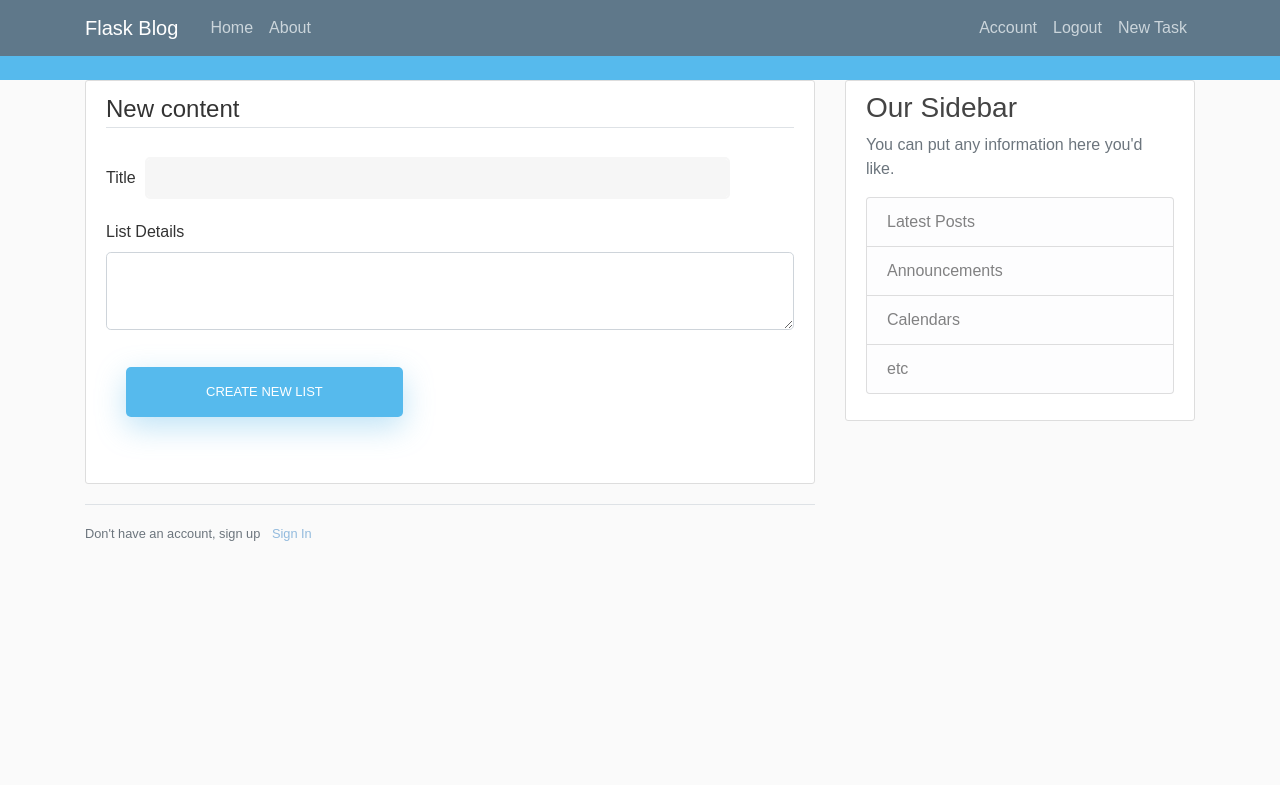
After one commit to Shahbaz-mahmood123/FlaskToDoApp, a Flask app: page /list/new in a window 1280 px wide. The commit adds this page. Shown: the top 785 px of the page. Run offline with Flask 2, Linux system fonts and the light colour scheme; a user stored in the database is signed in; some libraries are stand-ins or nearby versions.

Commit message:
Create list functionality added

```diff
--- a/flasktodo/forms.py
+++ b/flasktodo/forms.py
@@ -1,7 +1,7 @@
 from flask_wtf import FlaskForm
 from flask_wtf.file import  FileField, FileAllowed
 from flask_login import current_user
-from wtforms import StringField, PasswordField, SubmitField, BooleanField
+from wtforms import StringField, PasswordField, SubmitField, BooleanField, TextAreaField
 from wtforms.validators import Length, DataRequired, Email, EqualTo, ValidationError
 from flasktodo.models import User
 
@@ -61,3 +61,8 @@ class AccountUpdate(FlaskForm):
     #firstname= StringField ('First Name', validators=[DataRequired()])
 
     #surname = StringField('Surname', validators=[DataRequired])
+
+class ListForm(FlaskForm):
+    title = StringField('Title', validators=[DataRequired()])
+    content= TextAreaField('List Details', validators=[DataRequired()])
+    submit = SubmitField('Create new list')
--- a/flasktodo/models.py
+++ b/flasktodo/models.py
@@ -27,5 +27,8 @@ class Lists(db.Model):
     content = db.Column(db.Text , nullable= False)
     user_id = db.Column(db.Integer, db.ForeignKey('user.user_id'), nullable =False)
 
+    def get_id(self):
+        return (self.user_id)
+
 # class Tasks(db.Model):
 #     task_id = db.Column(db.Integer, primary_key = True)
--- a/flasktodo/routes.py
+++ b/flasktodo/routes.py
@@ -1,14 +1,18 @@
 from flasktodo.models import User, Lists
 from flask import Flask, render_template, url_for, flash, redirect, request
-from flasktodo.forms import RegistrationForm, LoginForm, AccountUpdate
+from flasktodo.forms import RegistrationForm, LoginForm, AccountUpdate, ListForm
 from flasktodo import app, db,  bcrypt
 from flask_login import login_user, current_user, logout_user, login_required
+import secrets
+import os
+
 
 
 @app.route('/')
 @app.route('/home')
 def home():
-    return render_template('home.html', posts = posts)
+    lists= Lists.query.all()
+    return render_template('home.html', lists = lists)
 
 
 @app.route('/about')
@@ -51,11 +55,25 @@ def logout():
     logout_user()
     return redirect(url_for('home'))
 
+
+def save_picture(form_picture):
+    random_hex = secrets.token_hex(8)
+    _ , f_ext = os.path.splitext(form_picture.filename)
+    picture_fn = random_hex + f_ext
+    picture_path = os.path.join(app.root_path, 'static/profile_pictures', picture_fn)
+
+
+
+    return picture_fn
+
 @app.route("/account", methods=['GET', 'POST'])
 @login_required
 def account():
     form = AccountUpdate()
     if form.validate_on_submit():
+        if form.picture.data:
+            picture_file = save_picture(form.picture.data)
+            current_user.image_file = picture_file
         current_user.username= form.username.data
         current_user.email = form.email.data
         db.session.commit()
@@ -66,3 +84,15 @@ def account():
         form.email.data = current_user.email
     image_file = url_for('static', filename='profile_pictures/'+ current_user.image_file)
     return render_template('account.html', title='Your Profile', image_file = image_file, form = form)
+
+@app.route("/list/new", methods=['GET', 'POST'])
+@login_required
+def new_list():
+    form = ListForm()
+    if form.validate_on_submit():
+        list=Lists(title =form.title.data, content = form.content.data, user_id = current_user.get_id())
+        db.session.add(list)
+        db.session.commit()
+        flash('New list has been created', 'success')
+        return redirect(url_for('home'))
+    return render_template('create_list.html', title ='New List', form = form)
--- a/flasktodo/templates/base.html
+++ b/flasktodo/templates/base.html
@@ -21,6 +21,7 @@
               {% if current_user.is_authenticated %}
                 <a class="nav-item nav-link" href="{{ url_for('account') }}">Account</a>
                 <a class="nav-item nav-link" href="{{ url_for('logout') }}">Logout</a>
+                <a class="nav-item nav-link" href="{{ url_for('new_list') }}">New Task</a>
               {% else %}
                 <a class="nav-item nav-link" href="{{ url_for('login') }}">Login</a>
                 <a class="nav-item nav-link" href="{{ url_for('register') }}">Register</a>
--- /dev/null
+++ b/flasktodo/templates/create_list.html
@@ -0,0 +1,48 @@
+{% extends 'base.html' %}
+
+
+{% block content %}
+<div class="content-section">
+    <form method="POST" action="">
+        {{ form.hidden_tag() }}
+        <fieldset class="form-group">
+            <legend class="border-bottom mb-4">New content </legend>
+            <div class="form-group">
+                {{ form.title.label(class="form-control-label") }}
+                {% if form.title.errors %}
+                    {{ form.title(class="form-control form-control-lg is-invalid") }}
+                    <div class="invalid-feedback">
+                        {% for error in form.title .errors %}
+                            <span>{{ error }}</span>
+                        {% endfor %}
+                    </div>
+                {% else %}
+                    {{ form.title (class="form-control form-control-lg") }}
+                {% endif %}
+            </div>
+            <div class="form-group">
+                {{ form.content.label(class="form-control-label") }}
+                {% if form.content.errors %}
+                    {{ form.content(class="form-control form-control-lg is-invalid") }}
+                    <div class="invalid-feedback">
+                        {% for error in form.content.errors %}
+                            <span>{{ error }}</span>
+                        {% endfor %}
+                    </div>
+                {% else %}
+                    {{ form.content(class="form-control form-control-lg") }}
+                {% endif %}
+            </div>
+        </fieldset>
+        <div class="form-group">
+            {{ form.submit(class="btn btn-outline-info") }}
+        </div>
+    </form>
+</div>
+<div class="border-top pt-3">
+    <small class="text-muted">
+        Don't have an account, sign up <a class="ml-2" href="{{ url_for('register') }}">Sign In</a>
+    </small>
+</div>
+
+{% endblock %}
```
Also changed, not shown: flasktodo/templates/home.html (+6 -5 lines), flasktodo/test.db.
